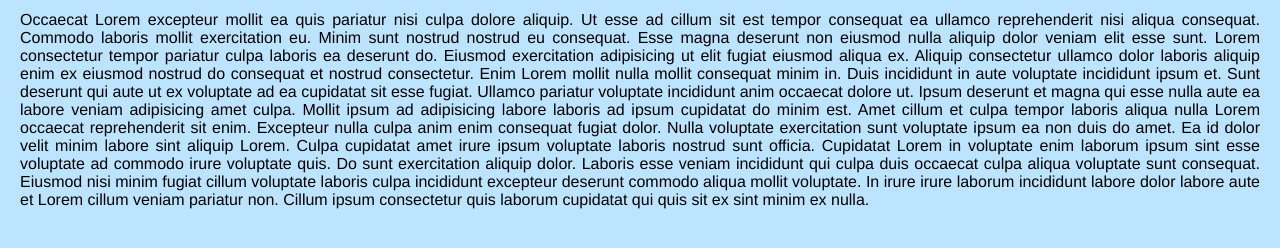
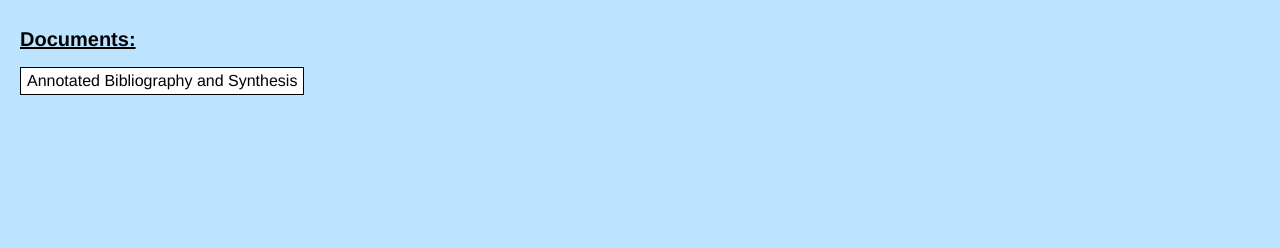
Before and after one commit to jcoolrace/enc-1102-site, a plain HTML site: page index.html in a window 1280 px wide. Shown: the part 70-318 px from the top of the page. Drawn offline with Linux system fonts and the light colour scheme.

Commit message:
Add annotated bibliography and synthesis

```diff
--- a/index.html
+++ b/index.html
@@ -7,32 +7,8 @@
   <body>
     <div id="title">ENC 1102 - Jerrett Longworth</div>
     <div id="content">
-      Occaecat Lorem excepteur mollit ea quis pariatur nisi culpa dolore
-      aliquip. Ut esse ad cillum sit est tempor consequat ea ullamco
-      reprehenderit nisi aliqua consequat. Commodo laboris mollit exercitation
-      eu. Minim sunt nostrud nostrud eu consequat. Esse magna deserunt non
-      eiusmod nulla aliquip dolor veniam elit esse sunt. Lorem consectetur
-      tempor pariatur culpa laboris ea deserunt do. Eiusmod exercitation
-      adipisicing ut elit fugiat eiusmod aliqua ex. Aliquip consectetur ullamco
-      dolor laboris aliquip enim ex eiusmod nostrud do consequat et nostrud
-      consectetur. Enim Lorem mollit nulla mollit consequat minim in. Duis
-      incididunt in aute voluptate incididunt ipsum et. Sunt deserunt qui aute
-      ut ex voluptate ad ea cupidatat sit esse fugiat. Ullamco pariatur
-      voluptate incididunt anim occaecat dolore ut. Ipsum deserunt et magna qui
-      esse nulla aute ea labore veniam adipisicing amet culpa. Mollit ipsum ad
-      adipisicing labore laboris ad ipsum cupidatat do minim est. Amet cillum et
-      culpa tempor laboris aliqua nulla Lorem occaecat reprehenderit sit enim.
-      Excepteur nulla culpa anim enim consequat fugiat dolor. Nulla voluptate
-      exercitation sunt voluptate ipsum ea non duis do amet. Ea id dolor velit
-      minim labore sint aliquip Lorem. Culpa cupidatat amet irure ipsum
-      voluptate laboris nostrud sunt officia. Cupidatat Lorem in voluptate enim
-      laborum ipsum sint esse voluptate ad commodo irure voluptate quis. Do sunt
-      exercitation aliquip dolor. Laboris esse veniam incididunt qui culpa duis
-      occaecat culpa aliqua voluptate sunt consequat. Eiusmod nisi minim fugiat
-      cillum voluptate laboris culpa incididunt excepteur deserunt commodo
-      aliqua mollit voluptate. In irure irure laborum incididunt labore dolor
-      labore aute et Lorem cillum veniam pariatur non. Cillum ipsum consectetur
-      quis laborum cupidatat qui quis sit ex sint minim ex nulla.
+      <h2>Documents:</h2>
+      <a href="documents/Annotated Bibliography and Synthesis.docx"><button>Annotated Bibliography and Synthesis</button></a>
     </div>
   </body>
 </html>
```
Also changed, not shown: 1 other file.
